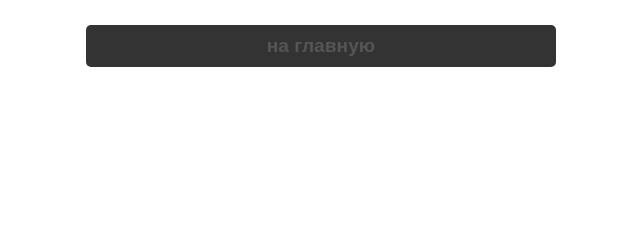
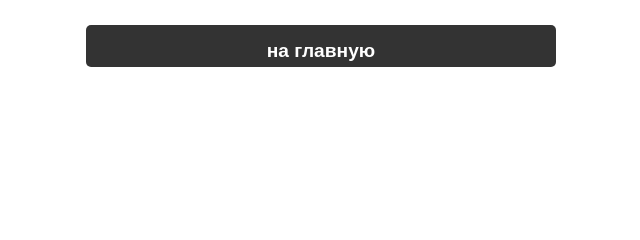
Before and after one commit to halexx7/logistic_Dj, a Django app: page /auth/verify/root@ya.ru/1/ in a window 1280 px wide. Shown: the part 266-506 px from the top of the page, without its empty margins (319-959 px from the left). Run offline with Django 3.2, Linux system fonts and the light colour scheme; data comes from the database, SQL or seed files in the repository; some libraries are stand-ins or nearby versions.

Commit message:
lesson_9. Fix bug.

```diff
--- a/authnapp/templates/authnapp/verification.html
+++ b/authnapp/templates/authnapp/verification.html
@@ -11,10 +11,6 @@
 <h3>Верификация не пройдена.</h3>
 {% endif %}
 <br>
-<button class="btn  form-control">
-    <a href="{% url 'main' %}" class="">
-        на главную
-    </a>
-</button>
+<a href="{% url 'main' %}" class="btn  form-control" role="button"> на главную</a>
 
 {% endblock %}
```
